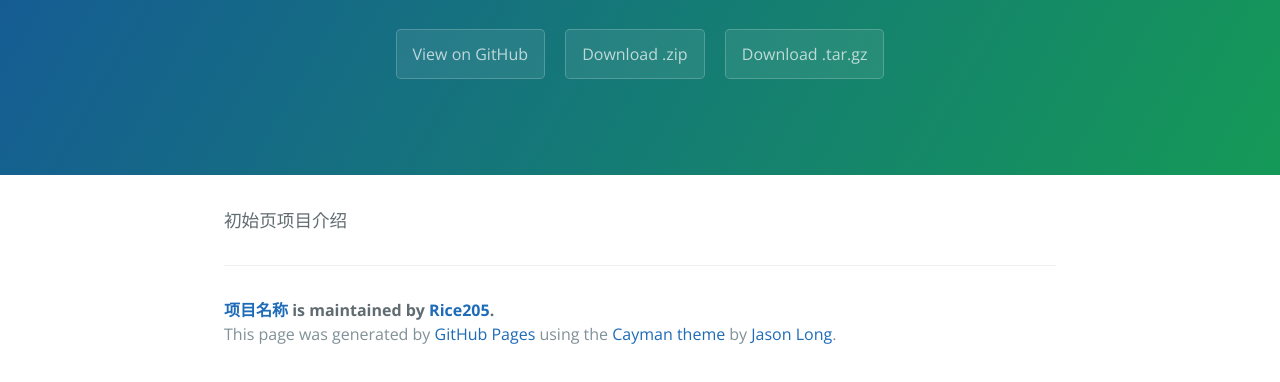
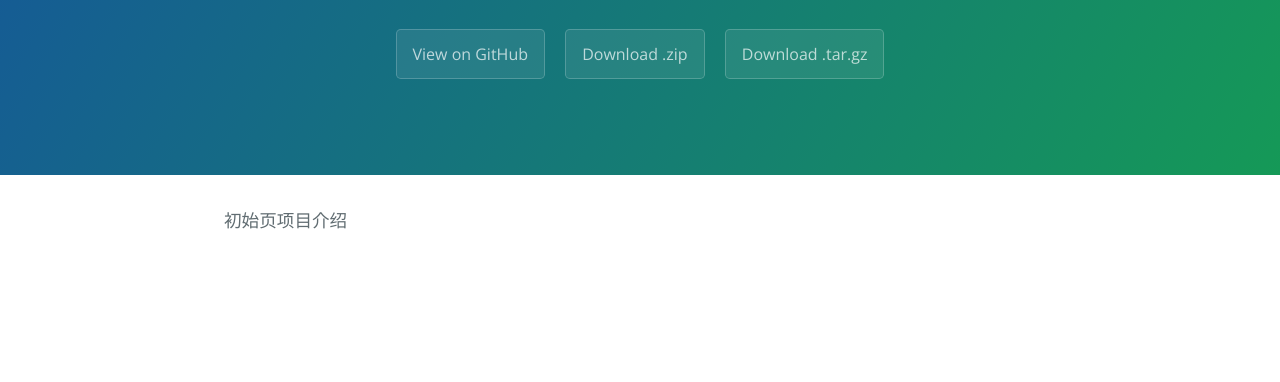
Before and after one commit to Rice205/test, a plain HTML site: page index.html in a window 1280 px wide. Shown: the part 208-590 px from the top of the page. Drawn offline with nearby package versions, Linux system fonts and the light colour scheme.

Commit message:
Update index.html

```diff
--- a/index.html
+++ b/index.html
@@ -21,11 +21,7 @@
     <section class="main-content">
       <p>初始页项目介绍</p>
 
-      <footer class="site-footer">
-        <span class="site-footer-owner"><a href="https://github.com/Rice205/test">项目名称</a> is maintained by <a href="https://github.com/Rice205">Rice205</a>.</span>
 
-        <span class="site-footer-credits">This page was generated by <a href="https://pages.github.com">GitHub Pages</a> using the <a href="https://github.com/jasonlong/cayman-theme">Cayman theme</a> by <a href="https://twitter.com/jasonlong">Jason Long</a>.</span>
-      </footer>
 
     </section>
 
```
